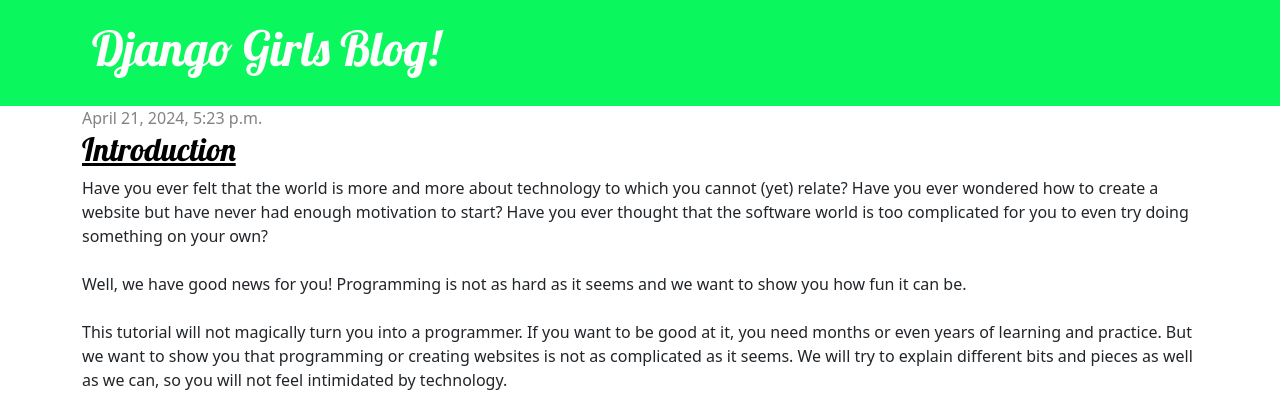
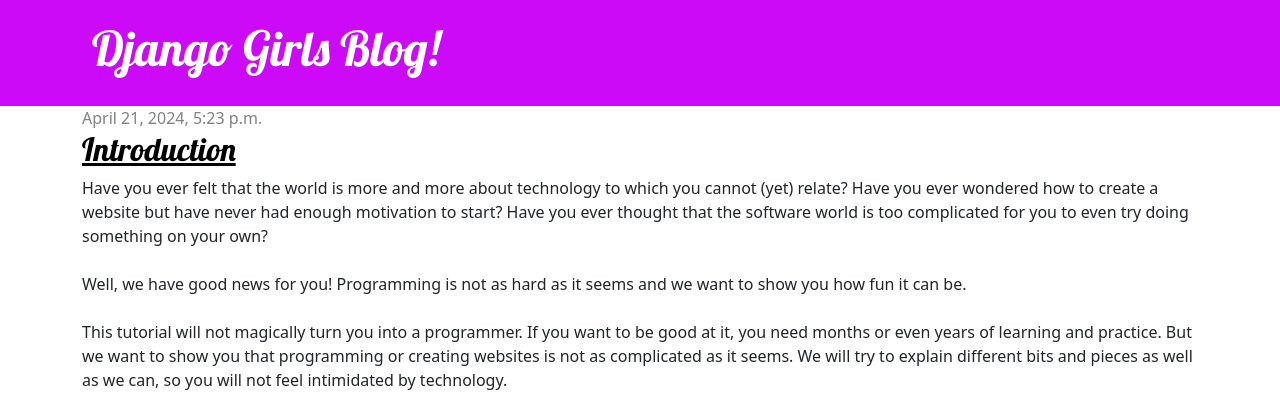
Before and after one commit to kamadomin/my-first-blog, a Django app: page / in a window 1280 px wide. Shown: the top 418 px of the page. Run offline with Django 3.2, Linux system fonts and the light colour scheme; data comes from the database, SQL or seed files in the repository.

Commit message:
change to purple

```diff
--- a/blog/static/css/blog.css
+++ b/blog/static/css/blog.css
@@ -1,5 +1,5 @@
 .page-header {
-    background-color: #0af85d;
+    background-color: #cc0af8;
     margin-top: 0;
     padding: 20px 20px 20px 40px;
     }
```
